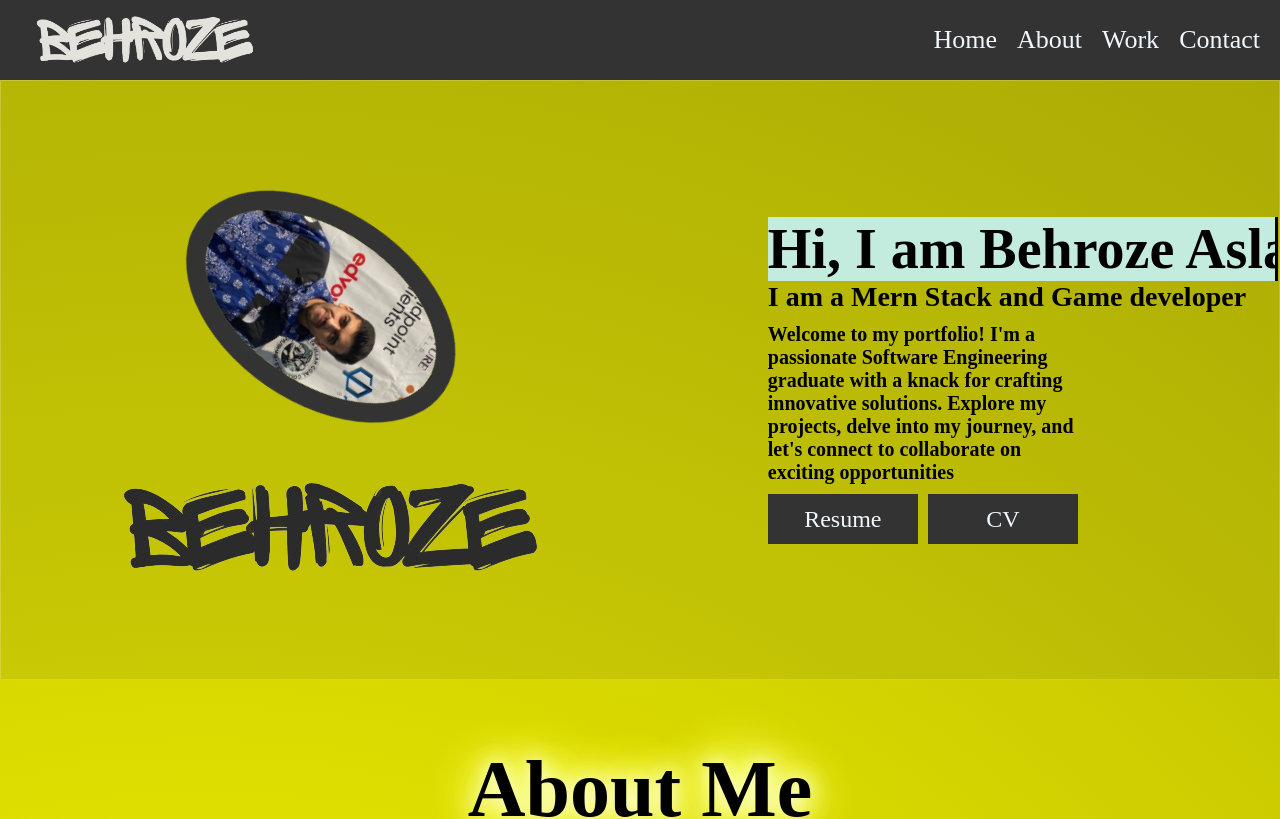
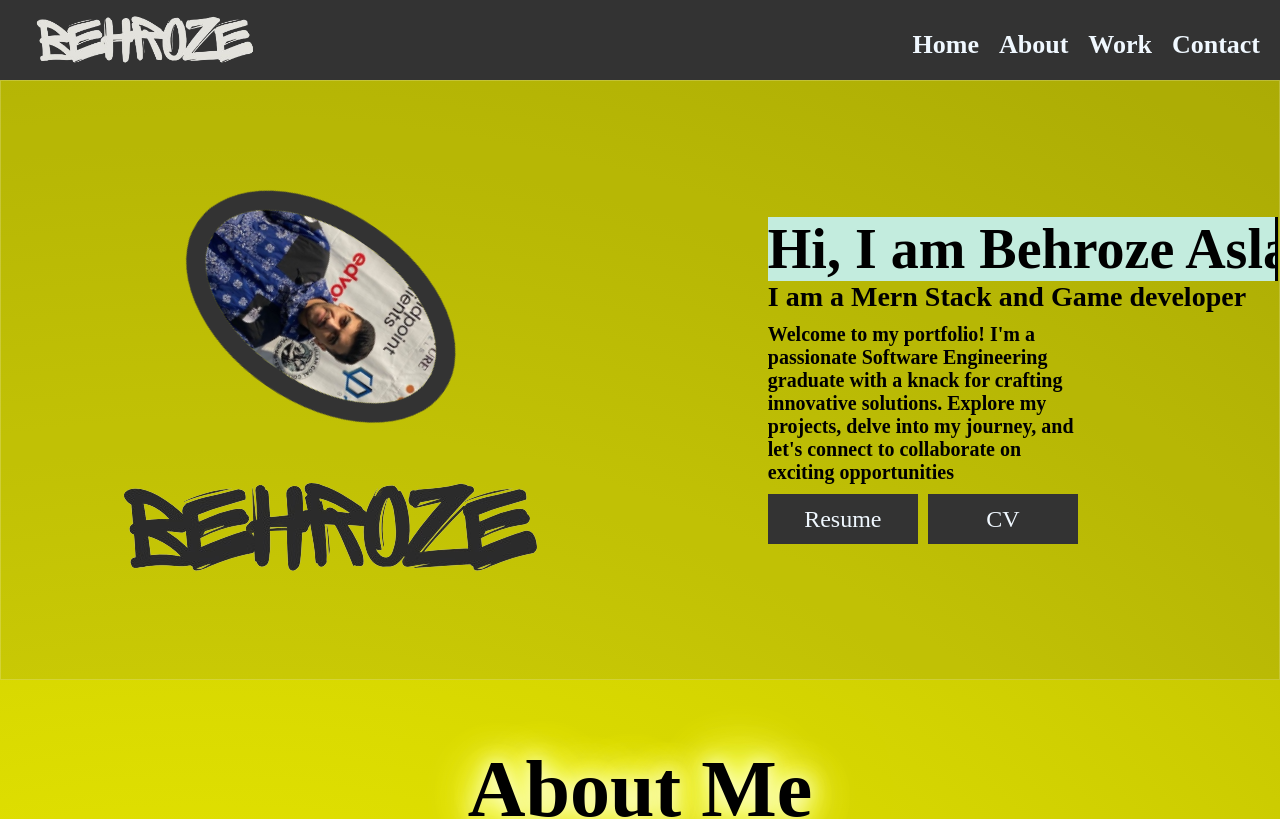
Before and after one commit to barchakuz/portfolio, a React (Vite) app: page / in a window 1280 px wide. Shown: the top 819 px of the page. Built offline with nearby package versions, Linux system fonts and the light colour scheme.

Commit message:
QA: Navbar Fixed

```diff
--- a/src/components/about/About.jsx
+++ b/src/components/about/About.jsx
@@ -1,9 +1,9 @@
 import React from 'react'
 import './about.css'
-function About() {
+function About({ id}) {
   return (
     <>
-    <div className="about-main">
+    <div className="about-main" id='about' >
         <div className="left">
           <h1>About Me</h1>
           <p>I'm Behroze Aslam, a recent graduate in Software Engineering from COMSATS University Islamabad, WahCantt Campus. With a strong foundation in software development and a keen interest in both web and game development, I thrive on solving complex problems and creating innovative solutions. From contributing to open-source projects to building dynamic web applications, my journey in tech has been both challenging and rewarding. Currently, I'm seeking new opportunities to apply my skills and grow professionally. Let's connect and make a difference together!</p>
--- a/src/components/contact/Contact.jsx
+++ b/src/components/contact/Contact.jsx
@@ -3,10 +3,10 @@ import { FontAwesomeIcon } from '@fortawesome/react-fontawesome';
 import { faFacebookF, faInstagram, faGithub, faLinkedinIn,faMailchimp } from '@fortawesome/free-brands-svg-icons';
 import './contact.css'
 
-function Contact() {
+function Contact({id}) {
   return (
     <>
-    <div className="contact">
+    <div className="contact" id='contact'>
       <h1>Contact me</h1>
       <div className="c-icon">
           <a href="https://www.linkedin.com/in/behroze-aslam-745b17190/" target='_blank'><FontAwesomeIcon icon={faLinkedinIn} className='contact-icon In'/></a>
--- a/src/components/education/Education.jsx
+++ b/src/components/education/Education.jsx
@@ -1,9 +1,9 @@
 import React from 'react'
 import './education.css'
-function Education() {
+function Education({id}) {
   return (
     <>
-    <div className="edu-main">
+    <div className="edu-main" id='education'>
       <h1 className='edu-heading'>Education</h1>
       <ul className='edu-list'>
         <li>Bachelor of Science in Software Engineering <br />
--- a/src/components/skills/Skills.jsx
+++ b/src/components/skills/Skills.jsx
@@ -13,10 +13,10 @@ import game from '../../assets/Images/game.png'
 import head from '../../assets/Images/head.png'
 import run from '../../assets/Images/run.png'
 
-function Skills() {
+function Skills({id}) {
   return (
     <>
-    <div className="skills-main">
+    <div className="skills-main" id='skills'>
         <h2 className='skills-heading'>Web Development</h2>
       <div className="container">
       <div className="skills-web-development">
--- a/src/containers/footer/Footer.jsx
+++ b/src/containers/footer/Footer.jsx
@@ -6,9 +6,14 @@ import cover from '../../assets/Images/Logo-w.png'
 
 
 
-
-
 function Footer() {
+  const scrollToSection = (event, id) => {
+    event.preventDefault();
+    const section = document.getElementById(id);
+    if (section) {
+      section.scrollIntoView({ behavior: 'smooth' });
+    }
+  };
   return (
     <>
     <div className="main">
@@ -24,10 +29,10 @@ function Footer() {
         </div>
         <div className='footer-body-menu'>
           <ul className='footer-body-menu-list'>
-              <a href='/'>Home</a >
-              <a href='#about'>About</a >
-              <a href='#skills'>Work</a >
-              <a href='#education'>Contact</a >
+                <a href="#home" onClick={(e) => scrollToSection(e, 'home')}>Home</a >
+                <a href="#about" onClick={(e) => scrollToSection(e, 'about')}>About</a >
+                <a href="#skills" onClick={(e) => scrollToSection(e, 'skills')}>Work</a >
+                <a href="#contact" onClick={(e) => scrollToSection(e, 'contact')}>Contact</a >
          </ul>
         </div>
         <p>&copy; 2024 Behroze Aslam. All rights reserved.</p>
--- a/src/containers/header/Header.jsx
+++ b/src/containers/header/Header.jsx
@@ -3,10 +3,10 @@ import './header.css'
 import me from '../../assets/Images/PP.jpg'
 import logo from '../../assets/Images/Logo-B.png'
 
-function Header() {
+function Header({id}) {
   return (
     <>
-      <div className='header-body'>
+      <div className='header-body' id='home'>
 
           <div className='header-body-img'>
               <img src={me} alt="Behroze-Picture"  className='me'/>
--- a/src/containers/navbar/Navbar.jsx
+++ b/src/containers/navbar/Navbar.jsx
@@ -1,23 +1,45 @@
-import React from 'react'
-import './navbar.css'
-import logo from '../../assets/Images/Logo-w.png'
+import React from 'react';
+import './navbar.css';
+import logo from '../../assets/Images/Logo-w.png';
+
+const Menu = ({ scrollToSection }) => (
+  <>
+    <p>
+      <a href="#home" onClick={(e) => scrollToSection(e, 'home')}>Home</a>
+    </p>
+    <p>
+      <a href="#about" onClick={(e) => scrollToSection(e, 'about')}>About</a>
+    </p>
+    <p>
+      <a href="#skills" onClick={(e) => scrollToSection(e, 'skills')}>Work</a>
+    </p>
+    <p>
+      <a href="#contact" onClick={(e) => scrollToSection(e, 'contact')}>Contact</a>
+    </p>
+  </>
+);
 
 function Navbar() {
+  const scrollToSection = (event, id) => {
+    event.preventDefault();
+    const section = document.getElementById(id);
+    if (section) {
+      section.scrollIntoView({ behavior: 'smooth' });
+    }
+  };
+
   return (
     <>
       <div className='navbar-head'>
         <div>
           <img src={logo} alt="Logo" className='logo-img'/>
         </div>
-         <ul className='navbar-head-list'>
-          <a href='#'>Home</a >
-          <a href='#about'>About</a >
-          <a href='#skills'>Work</a >
-          <a href='#'>Contact</a >
-         </ul>
+        <ul className='navbar-head-list'>
+          <Menu scrollToSection={scrollToSection} />
+        </ul>
       </div>
     </>
-  )
+  );
 }
 
-export default Navbar
+export default Navbar;
```
